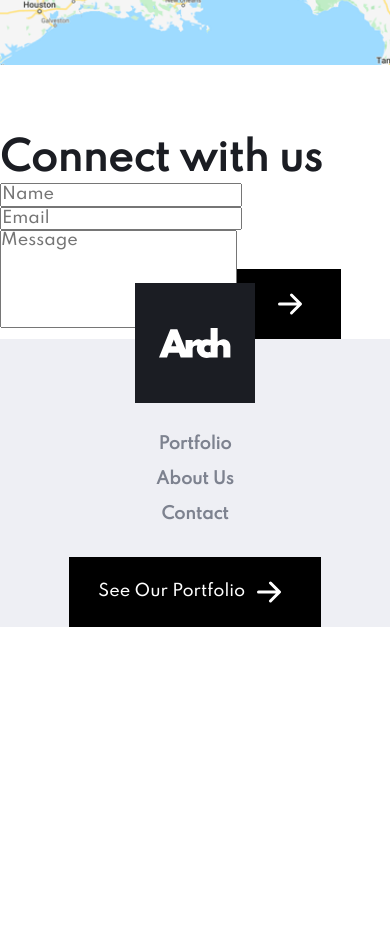
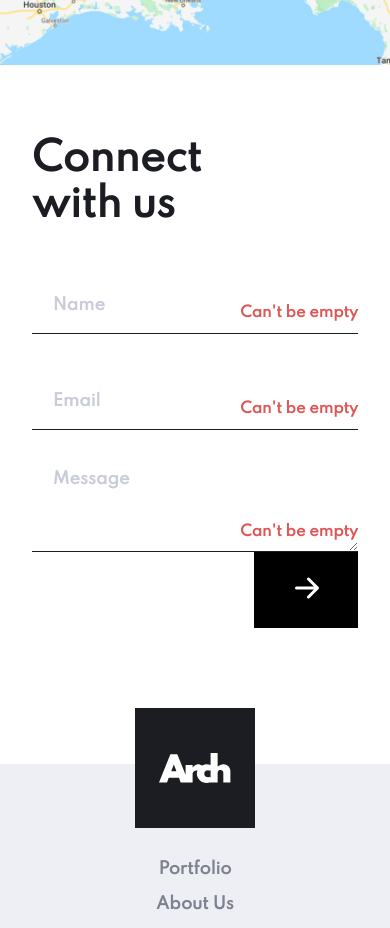
Before and after one commit to Kl3va/arch-studio, a React (Create React App) app: page /contact in a window 390 px wide. Shown: the part 1700-2628 px from the top of the page. Before the commit the page ends 2327 px from the top, so only its background shows below. Built offline with nearby package versions, Linux system fonts and the light colour scheme.

Commit message:
contact page fully responsive across devices

```diff
--- a/src/pages/contact/FormSection.js
+++ b/src/pages/contact/FormSection.js
@@ -1,6 +1,6 @@
 import React from "react";
 import { BsArrowRightShort } from "react-icons/bs";
-import Button from "../button";
+//import Button from "../button";
 
 const FormSection = ({
   primaryHeading,
@@ -10,32 +10,47 @@ const FormSection = ({
   errorMessage,
 }) => {
   return (
-    <section>
+    <section className="section--form">
       <div className="form-validation">
         <h2 className="form-validation__heading">{primaryHeading}</h2>
-        <form>
+        <form className="form">
+          <div className="wrapper">
             <input
               type="text"
               name="person"
               id="person"
+              className="field"
               placeholder={namePlaceholder}
             />
+            <p className="error">{errorMessage}</p>
+          </div>
+
+          <div className="wrapper">
             <input
               type="email"
               name="email"
               id="email"
+              className="field"
               placeholder={emailPlaceholder}
             />
+            <p className="error">{errorMessage}</p>
+          </div>
+
+          <div className="wrapper">
             <textarea
               name="message"
               id="message"
+              className="text-area"
               cols="20"
-            rows="5"
+              rows="4"
               placeholder={messagePlaceholder}
             ></textarea>
-          <Button className="btn-large">
+            <p className="error">{errorMessage}</p>
+          </div>
+
+          <button className="btn-large">
             <BsArrowRightShort className="icon-arrow" />
-          </Button>
+          </button>
         </form>
       </div>
     </section>
--- a/src/sass/_base.scss
+++ b/src/sass/_base.scss
@@ -7,7 +7,7 @@ $dark-grey: rgb(96, 99, 109);
 $medium-grey: rgb(125, 130, 143);
 $light-grey: rgb(200, 204, 216);
 $very-light-grey: rgba(238, 239, 244, 1);
-$red: rgb(223, 86, 86);
+$color-error: rgb(223, 86, 86);
 
 //Font-family
 $font-secondary: "Spartan", sans-serif;
--- a/src/sass/_contact.scss
+++ b/src/sass/_contact.scss
@@ -80,3 +80,92 @@
 }
 
 ////FORM SECTION
+.section--form {
+  margin-bottom: 8.5rem;
+}
+
+.form-validation {
+  margin-inline: 2rem;
+  max-width: 100%;
+
+  @media only screen and (min-width: $breakpoint-medium) {
+    margin-inline: 6rem;
+  }
+
+  @media only screen and (min-width: $breakpoint-larger) {
+    display: flex;
+    justify-content: space-between;
+  }
+
+  &__heading {
+    max-width: 15rem;
+    margin-bottom: 3rem;
+
+    @media only screen and (min-width: $breakpoint-smaller) {
+      max-width: 100%;
+    }
+
+    @media only screen and (min-width: $breakpoint-larger) {
+      max-width: 6ch;
+    }
+  }
+}
+
+.form {
+  display: grid;
+
+  @media only screen and (min-width: $breakpoint-larger) {
+    flex-basis: 65%;
+  }
+
+  & > .btn-large {
+    justify-self: end;
+    align-self: end;
+    //margin-top: -0.3rem;
+  }
+}
+
+.wrapper {
+  position: relative;
+  font-weight: 700;
+
+  &:not(:last-of-type) {
+    margin-bottom: 2.5rem;
+  }
+}
+
+.field,
+.text-area {
+  width: 100%;
+  font-weight: inherit;
+  color: $very-dark-blue;
+  padding-left: 1.3rem;
+  border: none;
+  outline: none;
+  border-bottom: 1px solid $very-dark-blue;
+
+  &::placeholder {
+    color: $light-grey;
+  }
+
+  &:focus {
+    color: $very-dark-blue;
+    border-bottom: 2px solid $very-dark-blue;
+  }
+}
+
+.field {
+  height: 3.5rem;
+}
+
+.error {
+  position: absolute;
+  font-weight: inherit;
+  right: 0;
+  bottom: 0.5rem;
+  color: $color-error;
+}
+
+.text-area {
+  height: 100%;
+}
```
Also changed, not shown: src/starter-code/about.html (deleted, +0 -60 lines), src/starter-code/contact.html (deleted, +0 -57 lines), src/starter-code/index.html (deleted, +0 -40 lines), src/starter-code/portfolio.html (deleted, +0 -62 lines). Lines whose indentation alone changed are shown as unchanged.
